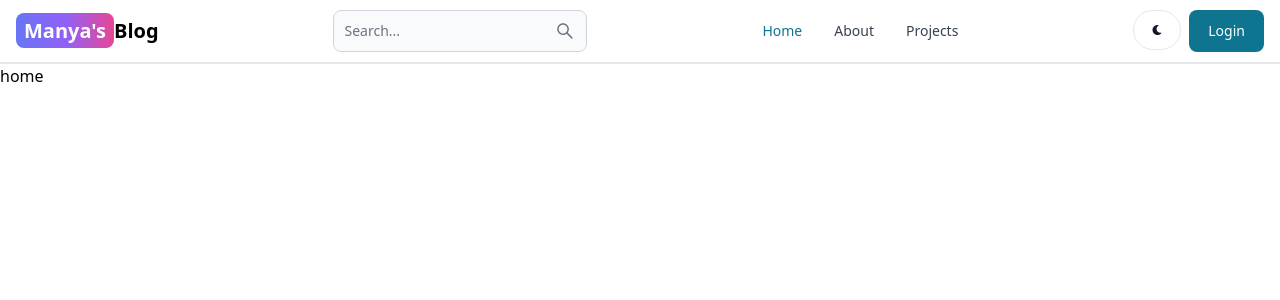
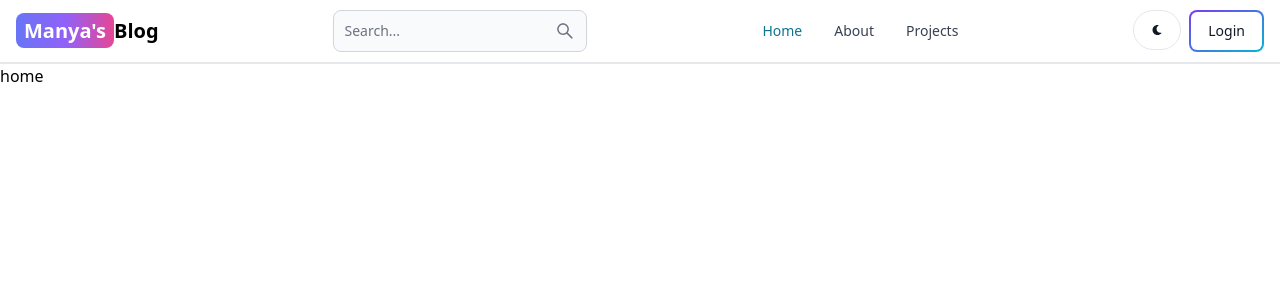
Before and after one commit to manya3219/MyDev_FIleSharing, a React (Vite) app in the folder client/: page / in a window 1280 px wide. Shown: the top 300 px of the page. Built offline with nearby package versions, Linux system fonts and the light colour scheme.

Commit message:
header section

```diff
--- a/client/src/components/Header.jsx
+++ b/client/src/components/Header.jsx
@@ -27,7 +27,7 @@ export default function Header() {
                 <FaMoon/>
                 </Button>
                 <Link to ='/Login'>
-                    <Button graddientDuoTone='purpletoblue'>
+                    <Button gradientDuoTone='purpleToBlue' outline>
                      Login
                     </Button>
                 </Link>
```
